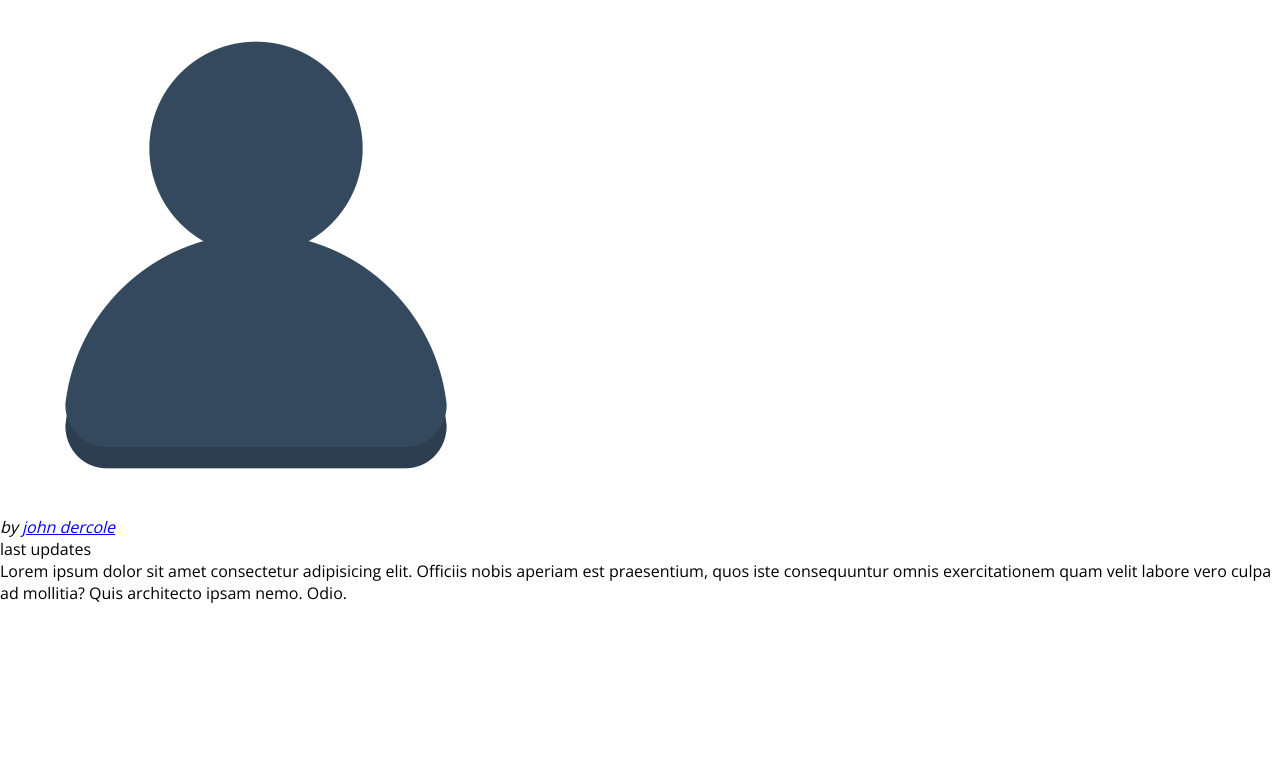
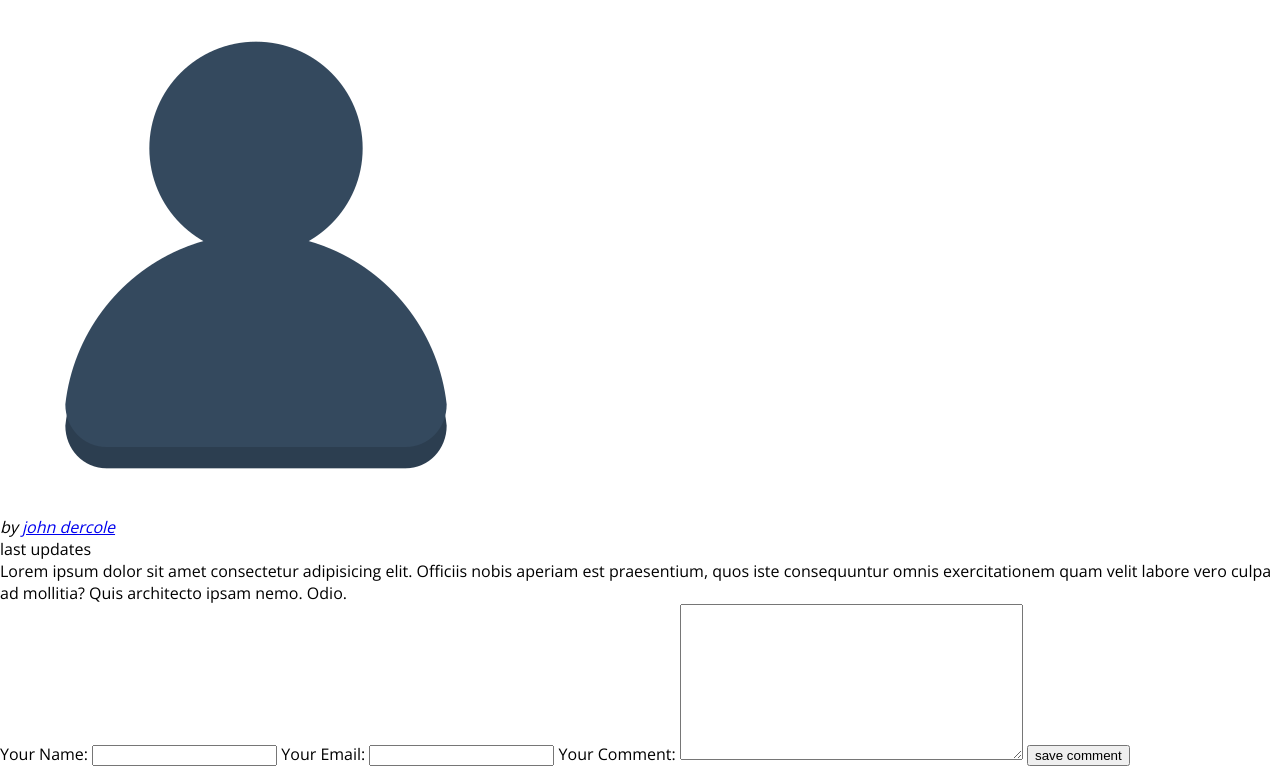
Before and after one commit to GianlorenzoDercole/django_blog, a Django app: a page that uses my_site/blog/templates/blog/post-detail.html in a window 1280 px wide. Shown: the part 92-858 px from the top of the page. Before the commit the page ends 695 px from the top, so only its background shows below. Run offline with Django 4.2, Linux system fonts and the light colour scheme; data comes from the database, SQL or seed files in the repository.

Commit message:
added comment form see views.py line 57 forms.py line 5 and post-detail.html line 38

```diff
--- /dev/null
+++ b/my_site/blog/forms.py
@@ -0,0 +1,13 @@
+from django import forms
+
+from .models import Comment
+
+class CommentForm(forms.ModelForm):
+    class Meta:
+        model = Comment
+        exclude = ["post"]
+        labels = {
+            "user_name": "Your Name",
+            "user_email": "Your Email",
+            "text": "Your Comment"
+        }
--- a/my_site/blog/templates/blog/post-detail.html
+++ b/my_site/blog/templates/blog/post-detail.html
@@ -35,4 +35,11 @@
     {{ post.content }}
 </main>
 
+<div>
+    <form>
+        {{ comment_form }}
+        <button>save comment</button>
+    </form>
+</div>
+
 {% endblock %}
--- a/my_site/blog/views.py
+++ b/my_site/blog/views.py
@@ -3,6 +3,8 @@ from django.shortcuts import render, get_object_or_404
 from .models import Post
 
 from django.views.generic import ListView, DetailView
+
+from .forms import CommentForm
 # Create your views here.
 
 # def starting_page(request):
@@ -52,4 +54,5 @@ class SinglePostView(DetailView):
     def get_context_data(self, **kwargs):
         context = super().get_context_data(**kwargs)
         context["post_tags"] = self.object.tags.all()
+        context["comment_form"] = CommentForm()
         return context
```
